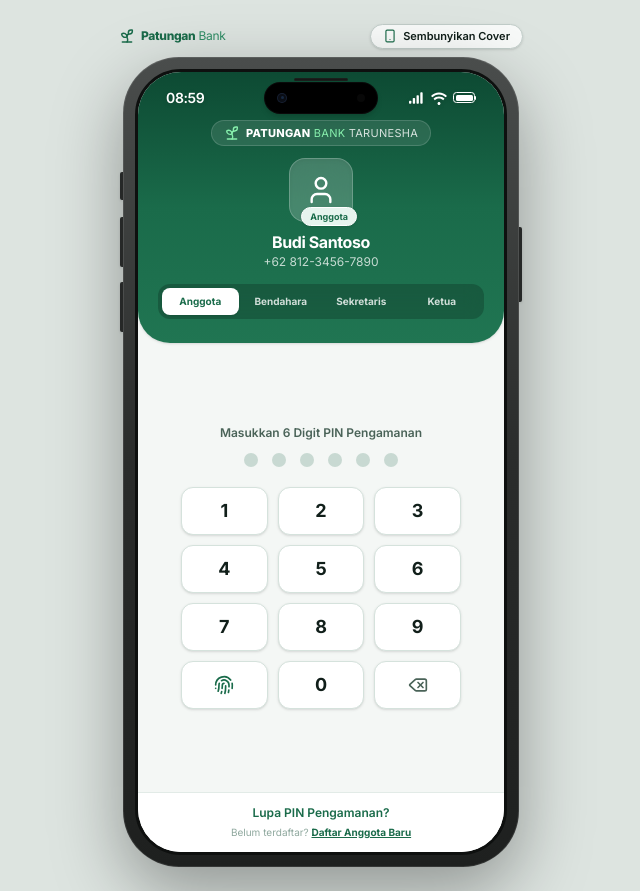
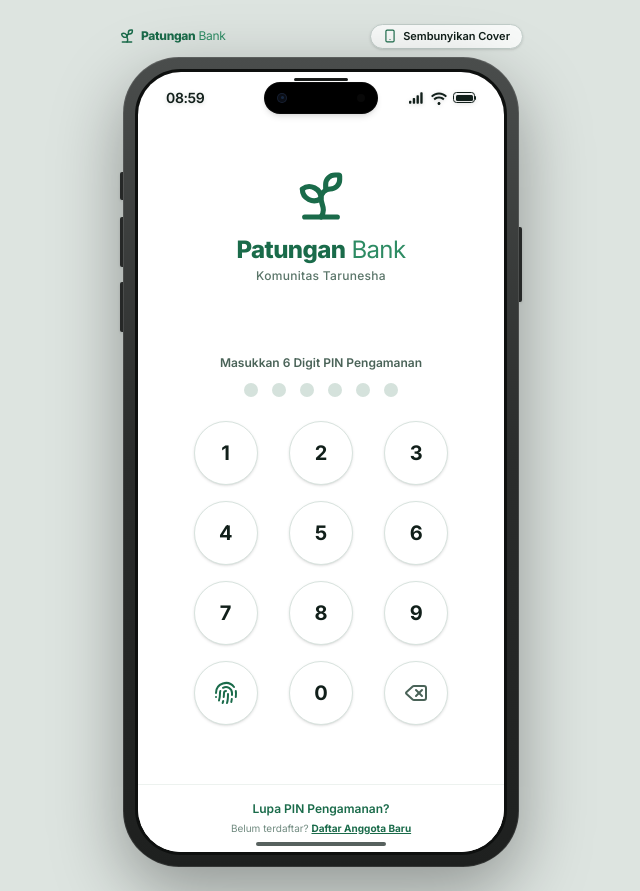
Before and after one commit to oiqs/patungan_bank, a React (Vite) app: page /login in a window 1280 px wide. Shown: the whole page, without its empty margins (319-959 px from the left). Built offline with nearby package versions, Linux system fonts and the light colour scheme.

Commit message:
feat(ui): perbarui halaman login dengan tema putih minimalis, tombol numpad bulat, dan logo bank

```diff
--- a/src/components/PhoneMockup.jsx
+++ b/src/components/PhoneMockup.jsx
@@ -12,7 +12,7 @@ export default function PhoneMockup({ children }) {
   const { isAiModalOpen, openAiModal, closeAiModal } = useBankStore()
 
   const isDedicatedAiPage = pathname === '/ai-asisten'
-  const isDarkPage = ['/', '/login', '/splash'].includes(pathname)
+  const isDarkPage = ['/', '/splash'].includes(pathname)
   const hideFloatingAi = isDedicatedAiPage || ['/', '/splash', '/daftar', '/otp', '/buat-pin', '/login'].includes(pathname)
 
   useEffect(() => {
--- a/src/pages/auth/Login.jsx
+++ b/src/pages/auth/Login.jsx
@@ -1,4 +1,4 @@
-import { useState, useEffect } from 'react'
+import { useState } from 'react'
 import { useNavigate } from 'react-router-dom'
 import {
   Fingerprint,
@@ -6,24 +6,19 @@ import {
   Sprout,
   Check,
   Loader2,
-  User,
-  ShieldCheck,
 } from 'lucide-react'
-import { useBankStore, PRESET_USERS } from '../../store/useBankStore'
+import { useBankStore } from '../../store/useBankStore'
 
 const NUMPAD = ['1', '2', '3', '4', '5', '6', '7', '8', '9', 'bio', '0', 'del']
 
 export default function Login() {
   const navigate = useNavigate()
-  const { loginUserByPin, loginAsPreset } = useBankStore()
+  const { currentUser, loginUserByPin, loginAsPreset } = useBankStore()
 
-  const [selectedRoleKey, setSelectedRoleKey] = useState('anggota')
   const [pin, setPin] = useState([])
   const [errorMessage, setErrorMessage] = useState('')
   const [successInfo, setSuccessInfo] = useState(null)
   const [isBiometricScanning, setIsBiometricScanning] = useState(false)
-
-  const activePreset = PRESET_USERS[selectedRoleKey] || PRESET_USERS.anggota
 
   // Handle ketika tombol numpad ditekan
   const handlePress = (key) => {
@@ -53,7 +48,7 @@ export default function Login() {
         navigate('/beranda')
       }, 700)
     } else {
-      setErrorMessage('PIN tidak cocok! Silakan cek PIN demo di bawah.')
+      setErrorMessage('PIN tidak sesuai! Silakan coba lagi.')
       setTimeout(() => {
         setPin([])
       }, 900)
@@ -66,7 +61,7 @@ export default function Login() {
     setErrorMessage('')
     setTimeout(() => {
       setIsBiometricScanning(false)
-      const user = loginAsPreset(selectedRoleKey)
+      const user = currentUser?.id ? currentUser : loginAsPreset('anggota')
       setSuccessInfo(user)
       setTimeout(() => {
         navigate('/beranda')
@@ -74,80 +69,42 @@ export default function Login() {
     }, 600)
   }
 
-  // Ganti pilihan akun di header
-  const handleSelectAccount = (key) => {
-    setSelectedRoleKey(key)
-    setPin([])
-    setErrorMessage('')
-    setSuccessInfo(null)
-  }
+  return (
+    <div className="w-full flex-1 flex flex-col justify-between bg-white select-none">
 
-  return (
-    <div className="w-full flex-1 flex flex-col justify-between bg-[#F4F7F5] select-none">
+      {/* ── HEADER IDENTITAS BANK (PUTIH DENGAN LOGO & TEKS HIJAU) ── */}
+      <div className="pt-20 sm:pt-24 pb-3 px-5 flex flex-col items-center">
 
-      {/* ── HEADER IDENTITAS AKUN ── */}
-      <div className="bg-gradient-to-b from-[#0D4A33] via-[#1A6B4A] to-[#207552] text-white pt-12 pb-6 px-5 rounded-b-[32px] shadow-sm flex flex-col items-center">
-
-        {/* App Title */}
-        <div className="flex items-center gap-1.5 mb-3 bg-white/10 px-3 py-1 rounded-full border border-white/15">
-          <Sprout className="w-4 h-4 text-[#86EFAC] stroke-[2]" />
-          <span className="text-[11px] tracking-wide uppercase">
-            <span className="font-extrabold text-white">Patungan</span>{' '}
-            <span className="font-light text-[#86EFAC]">Bank</span>{' '}
-            <span className="text-white/80 font-normal">Tarunesha</span>
-          </span>
+        {/* Logo Bank (Sprout Warna Hijau Khas Bank) */}
+        <div className="mb-2.5 flex items-center justify-center">
+          <Sprout className="w-14 h-14 text-[#1A6B4A] stroke-[2.2]" />
         </div>
 
-        {/* Selected User Avatar */}
-        <div className="relative mb-2">
-          <div className="w-16 h-16 rounded-2xl bg-white/20 backdrop-blur-md flex items-center justify-center text-white shadow-inner border border-white/20">
-            {activePreset.peran === 'Anggota' ? (
-              <User className="w-8 h-8 stroke-[1.8]" />
-            ) : (
-              <ShieldCheck className="w-8 h-8 stroke-[1.8]" />
-            )}
-          </div>
-          <span className="absolute -bottom-1 -right-1 text-[9px] font-bold bg-[#E6F4EE] text-[#1A6B4A] px-2 py-0.5 rounded-full shadow-sm border border-white">
-            {activePreset.peran}
-          </span>
-        </div>
-
-        <p className="text-base font-bold text-white tracking-tight">{activePreset.nama}</p>
-        <p className="text-xs text-white/75">{activePreset.telepon}</p>
-
-        {/* ── ROLE TAB SELECTOR (MEMBEDAKAN LOGIN SESUAI BAB 4.2) ── */}
-        <div className="mt-3.5 w-full bg-black/20 p-1 rounded-xl flex items-center gap-1 backdrop-blur-sm">
-          {Object.entries(PRESET_USERS).map(([key, u]) => (
-            <button
-              key={key}
-              onClick={() => handleSelectAccount(key)}
-              className={`flex-1 py-1.5 rounded-lg text-[10px] font-bold transition-all ${
-                selectedRoleKey === key
-                  ? 'bg-white text-[#1A6B4A] shadow-sm'
-                  : 'text-white/80 hover:text-white'
-              }`}
-            >
-              {u.peran}
-            </button>
-          ))}
-        </div>
+        {/* Nama Bank Warna Hijau */}
+        <h1 className="text-2xl tracking-tight flex items-center justify-center">
+          <span className="font-extrabold text-[#1A6B4A]">Patungan</span>
+          <span className="font-light text-[#2D8B63] ml-1.5">Bank</span>
+        </h1>
+        <p className="text-xs text-[#5A7569] mt-0.5 font-medium tracking-wide">
+          Komunitas Tarunesha
+        </p>
       </div>
 
       {/* ── AREA INPUT PIN ── */}
-      <div className="px-5 py-4 flex flex-col items-center flex-1 justify-center">
+      <div className="px-5 py-2 flex flex-col items-center flex-1 justify-center">
 
         {/* Status Text / Error / Success Toast */}
         {successInfo ? (
-          <div className="bg-[#E6F4EE] border border-[#1A6B4A] text-[#1A6B4A] text-xs font-bold px-4 py-2 rounded-xl mb-3 flex items-center gap-2 animate-bounce">
+          <div className="bg-[#E6F4EE] border border-[#1A6B4A] text-[#1A6B4A] shadow-sm text-xs font-bold px-4 py-2.5 rounded-xl mb-3 flex items-center gap-2 animate-bounce">
             <Check className="w-4 h-4 stroke-[2.5]" />
             <span>Berhasil masuk sebagai {successInfo.peran}: {successInfo.nama}!</span>
           </div>
         ) : errorMessage ? (
-          <div className="bg-[#FDEAEA] border border-[#E84040] text-[#E84040] text-xs font-semibold px-4 py-2 rounded-xl mb-3 animate-pulse">
+          <div className="bg-[#FDEAEA] border border-[#E84040]/30 text-[#E84040] text-xs font-semibold px-4 py-2.5 rounded-xl mb-3 animate-pulse">
             {errorMessage}
           </div>
         ) : isBiometricScanning ? (
-          <div className="bg-[#FEF3DC] border border-[#A05C00] text-[#A05C00] text-xs font-semibold px-4 py-2 rounded-xl mb-3 flex items-center gap-2">
+          <div className="bg-[#FEF3DC] border border-[#A05C00]/30 text-[#A05C00] text-xs font-semibold px-4 py-2.5 rounded-xl mb-3 flex items-center gap-2">
             <Loader2 className="w-4 h-4 animate-spin stroke-[2]" />
             <span>Memindai Sidik Jari...</span>
           </div>
@@ -158,35 +115,35 @@ export default function Login() {
         )}
 
         {/* PIN 6 Dots */}
-        <div className="flex gap-3.5 mb-5">
+        <div className="flex gap-3.5 mb-6">
           {Array.from({ length: 6 }).map((_, i) => (
             <div
               key={i}
               className={`w-3.5 h-3.5 rounded-full transition-all duration-150 ${
                 i < pin.length
                   ? 'bg-[#1A6B4A] scale-125 shadow-[0_0_8px_rgba(26,107,74,0.4)]'
-                  : 'bg-[#C8D9D2]'
+                  : 'bg-[#D5E2DC]'
               }`}
             />
           ))}
         </div>
 
-        {/* Interactive Numpad */}
-        <div className="grid grid-cols-3 gap-2.5 w-full max-w-[280px]">
+        {/* Interactive Numpad dengan Tombol Bulat */}
+        <div className="grid grid-cols-3 gap-3.5 sm:gap-4 w-full max-w-[270px] justify-items-center">
           {NUMPAD.map(key => (
             <button
               key={key}
               onClick={() => handlePress(key)}
-              className={`h-12 rounded-xl text-lg font-bold flex items-center justify-center active:scale-90 transition-all ${
+              className={`w-14 h-14 sm:w-16 sm:h-16 rounded-full text-xl font-bold flex items-center justify-center active:scale-90 transition-all ${
                 key === 'del' || key === 'bio'
-                  ? 'bg-white text-[#1A6B4A] border border-[#D5E2DC] shadow-sm'
-                  : 'bg-white text-[#111F1A] border border-[#D5E2DC] shadow-sm hover:border-[#1A6B4A]'
+                  ? 'bg-white text-[#1A6B4A] border border-[#D8E3DE] shadow-sm hover:border-[#1A6B4A] hover:bg-[#F4FBF7] active:bg-[#E6F4EE]'
+                  : 'bg-white text-[#111F1A] border border-[#D8E3DE] shadow-sm hover:border-[#1A6B4A] hover:bg-[#F4FBF7] active:bg-[#E6F4EE]'
               }`}
             >
               {key === 'bio' ? (
-                <Fingerprint className="w-5 h-5 text-[#1A6B4A] stroke-[2]" />
+                <Fingerprint className="w-6 h-6 text-[#1A6B4A] stroke-[2]" />
               ) : key === 'del' ? (
-                <Delete className="w-5 h-5 text-[#4A6358] stroke-[2]" />
+                <Delete className="w-6 h-6 text-[#4A6358] stroke-[2]" />
               ) : (
                 key
               )}
@@ -197,18 +154,18 @@ export default function Login() {
       </div>
 
       {/* ── FOOTER HELP ── */}
-      <div className="py-3 px-5 text-center flex flex-col gap-1 border-t border-[#E2EBE7] bg-white">
+      <div className="py-4 px-5 text-center flex flex-col gap-1 border-t border-[#EDF2EF] bg-white">
         <button
           onClick={() => alert(`Bantuan Tarunesha:\nHubungi Sekretariat RT 05 melalui WhatsApp di +62 812-9876-5432 untuk reset PIN.`)}
-          className="text-xs text-[#1A6B4A] font-semibold active:underline"
+          className="text-xs text-[#1A6B4A] hover:text-[#0D4A33] font-semibold active:underline transition-colors"
         >
           Lupa PIN Pengamanan?
         </button>
-        <p className="text-[10px] text-[#8FA89E]">
+        <p className="text-[10px] text-[#718B80]">
           Belum terdaftar?{' '}
           <button
             onClick={() => navigate('/daftar')}
-            className="text-[#1A6B4A] font-bold underline"
+            className="text-[#1A6B4A] font-bold underline hover:text-[#0D4A33] transition-colors"
           >
             Daftar Anggota Baru
           </button>
```
